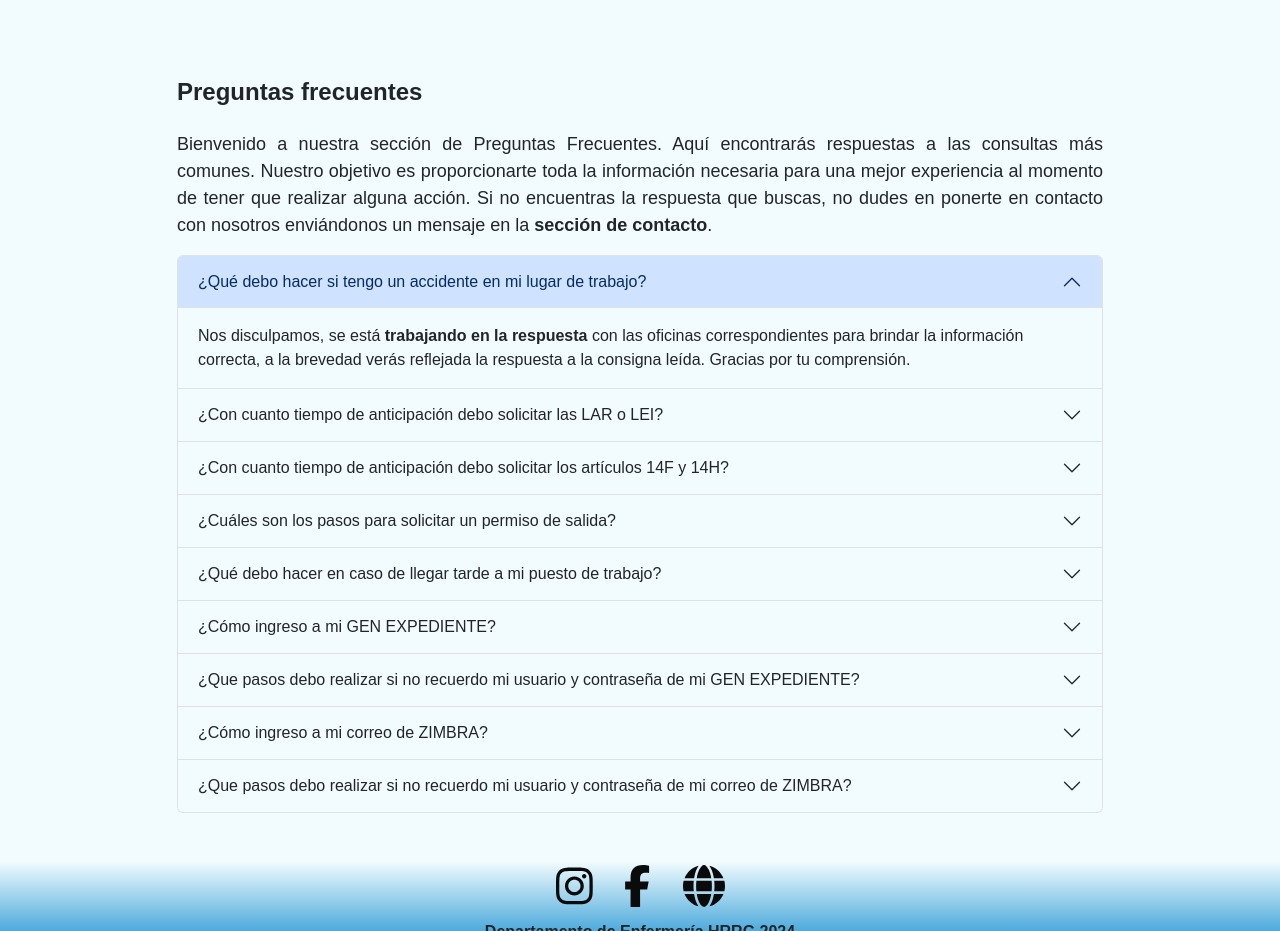
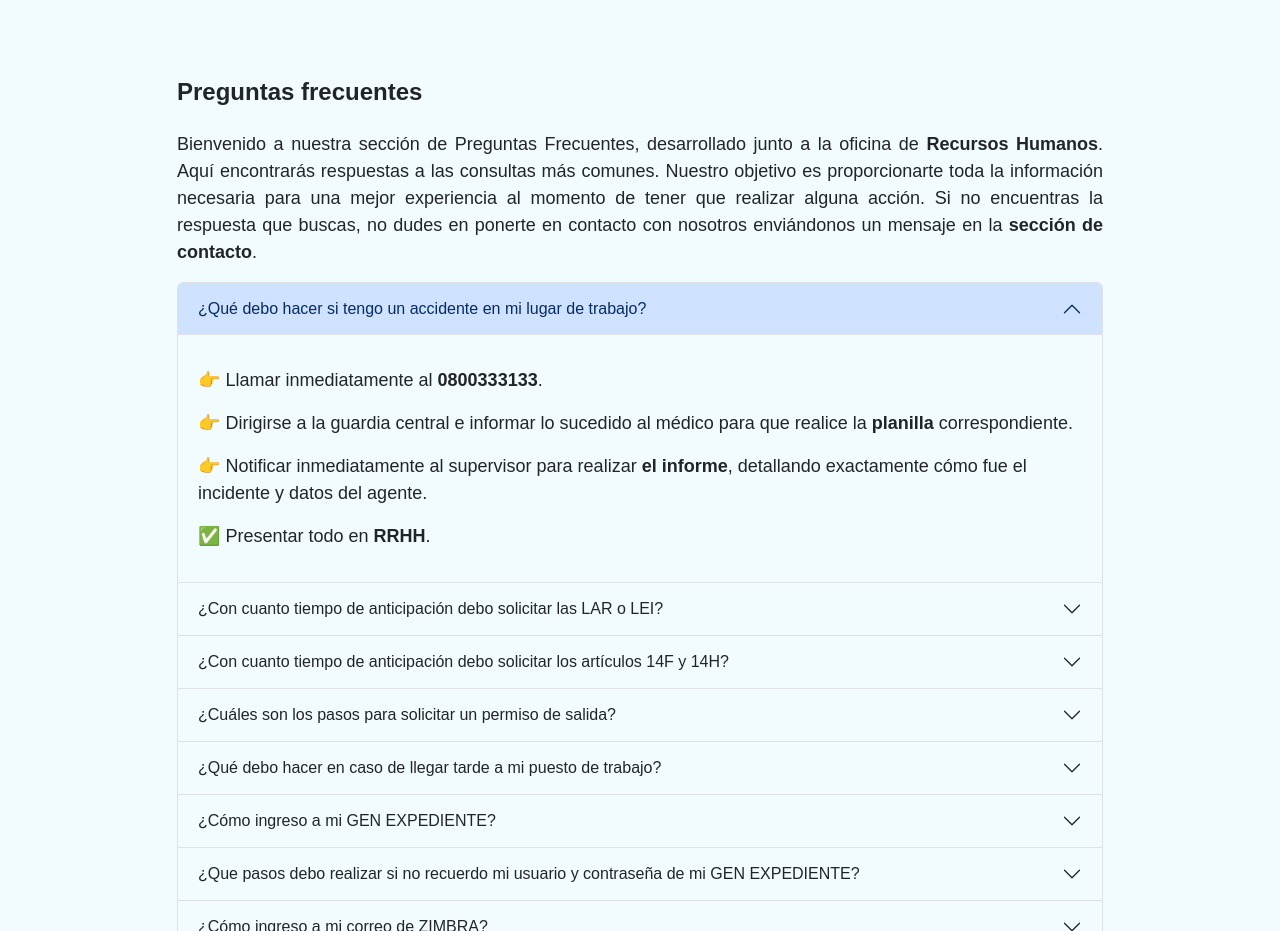
Before and after one commit to CristianSombra/NursingHRRG, a React (Vite) app: page /home in a window 1280 px wide. Shown: the part 900-1831 px from the top of the page. Built offline with nearby package versions, Linux system fonts and the light colour scheme.

Commit message:
Home.
Frequent questions updated.

```diff
--- a/src/components/homeComponents/frequentQuestions/frequentQuestions.jsx
+++ b/src/components/homeComponents/frequentQuestions/frequentQuestions.jsx
@@ -13,7 +13,18 @@ const FrequentQuestions = () => {
                     </h2>
                     <div id="collapseOne" className="accordion-collapse collapse show" aria-labelledby="headingOne" data-bs-parent="#accordion">
                         <div className="accordion-body">
-                            Nos disculpamos, se está <strong>trabajando en la respuesta</strong> con las oficinas correspondientes para brindar la información correcta, a la brevedad verás reflejada la respuesta a la consigna leída. Gracias por tu comprensión.
+                            <p className="my-3">
+                                👉 Llamar inmediatamente al <strong>0800333133</strong>.
+                            </p>
+                            <p className="my-3">
+                                👉 Dirigirse a la guardia central e informar lo sucedido al médico para que realice la <strong>planilla</strong> correspondiente.
+                            </p>
+                            <p className="my-3">
+                                👉 Notificar inmediatamente al supervisor para realizar <strong>el informe</strong>, detallando exactamente cómo fue el incidente y datos del agente.
+                            </p>
+                            <p className="my-3">
+                                ✅ Presentar todo en <strong>RRHH</strong>.
+                            </p>
                         </div>
                     </div>
                 </div>
@@ -25,26 +36,30 @@ const FrequentQuestions = () => {
                     </h2>
                     <div id="collapseTwo" className="accordion-collapse accordion-custom collapse" aria-labelledby="headingTwo" data-bs-parent="#accordion">
                         <div className="accordion-body">
-                            <p>La <strong>Licencia Anual Reglamentaria</strong> (LAR) deben solicitarse con 15 días de anticipación independientemente de la <strong>fracción</strong> que se requiera. En caso de excedido los 15 días el agente deberá consultar con su Jefe Inmediato (Jefe de servicio) y en caso de autorizarlas debe presentar una nota de <strong>fuera de término</strong>.</p>
+                            <p className="mt-3">La <strong>Licencia Anual Reglamentaria</strong> (LAR) deben solicitarse con 15 días de anticipación independientemente de la <strong>fracción</strong> que se requiera. En caso de excedido los 15 días el agente deberá consultar con su Jefe Inmediato (Jefe de servicio) y en caso de autorizarlas debe presentar una nota de <strong>fuera de término</strong>.
+                            </p>
                             <p className="my-3">
                                 ✅ Podrá ser utilizada durante todo el año.
                             </p>
-                            <p className="my-3">
+                            <p className="my-3 mb-4">
                                 🚫 No podrán adicionar en el día inmediato anterior ni posterior laborable de la Licencia Especial Invierno <strong>(LEI)</strong>.
                             </p>
-
-                            <p>Las <strong>Licencia Especial Invierno</strong> (LEI) deben solicitarse con una semana de anticipación. En caso de excedido la semana el agente deberá consultar con su Jefe Inmediato (Jefe de servicio) y en caso de autorizarlas debe presentar una nota de <strong>fuera de término</strong>.</p>
+                            <hr />
+                            <p className="mt-3">Las <strong>Licencia Especial Invierno</strong> (LEI) deben solicitarse con una semana de anticipación. En caso de excedido la semana el agente deberá consultar con su Jefe Inmediato (Jefe de servicio) y en caso de autorizarlas debe presentar una nota de <strong>fuera de término</strong>.</p>
                             <p className="my-3">
                                 ✅ Podrá ser utilizada cualquier día de la semana, como menciona en en <strong>Artículo 6° del decreto 2024</strong>.
                             </p>
                             <p className="mt-3 mb-4">
                                 🚫 No podrán adicionar en el día inmediato anterior ni posterior laborable a la LEI por razones particulares <strong>(art. 14F y 14H)</strong>, ni Licencia anual reglamentaria <strong>(LAR)</strong>.
                             </p>
-                            <div className="text-center my-4">
+                            <div className="text-center my-5">
                                 <Link to="/licenses" className="btn-custom-secondary">
                                     Ir a Licencias
                                 </Link>
                             </div>
+                            <p className="my-3">
+                                👉 Ambas licencias deben ser enviadas por <strong>GEN EXPEDIENTE</strong>.
+                            </p>
                         </div>
                     </div>
                 </div>
@@ -57,10 +72,13 @@ const FrequentQuestions = () => {
                     <div id="collapseThree" className="accordion-collapse accordion-custom collapse" aria-labelledby="headingThree" data-bs-parent="#accordion">
                         <div className="accordion-body">
                             <p className="my-3">
-                                ✅ Deben solicitarse con <strong>48 hs de anticipación</strong> al Jefe Inmediato (Jefe del Servicio) y esperar su confirmación para ser autorizadas.
+                                ✅ Deben solicitarse con <strong>48 hs de anticipación</strong> al <strong>Jefe del Servicio</strong> y esperar su confirmación para ser autorizadas.
                             </p>
                             <p className="my-3">
                                 👉 Pueden ser dadas de baja por <strong>razones de servicio.</strong>
+                            </p>
+                            <p className="my-3">
+                                ✅ En la sección de <strong>Licencias</strong> puedes descargar el <strong>PDF Editable</strong> y enviarlo a través de ZIMBRA al <strong>Jefe de servicio</strong>.
                             </p>
                             <div className="text-center my-4">
                                 <Link to="/licenses" className="btn-custom-secondary">
@@ -78,7 +96,21 @@ const FrequentQuestions = () => {
                     </h2>
                     <div id="collapseFour" className="accordion-collapse accordion-custom collapse" aria-labelledby="headingFour" data-bs-parent="#accordion">
                         <div className="accordion-body">
-                            Nos disculpamos, se está <strong>trabajando en la respuesta</strong> con las oficinas correspondientes para brindar la información correcta, a la brevedad verás reflejada la respuesta a la consigna leída. Gracias por tu comprensión.
+                            <p className="my-3">
+                                Debe solicitarse al <strong>jefe de servicio</strong> o en caso contrario al Supervisor de turno, para su autorización. Una vez autorizado completar el formulario y presentar.
+                            </p>
+                            <p className="my-3">
+                                👉 El agente debe devolverlo <strong>dentro de las 48 hs.</strong>
+                            </p>
+                            <p className="my-3">
+                                ✅ Si es por un turno medico, presenta la <strong>constancia médica</strong> del turno y <strong>no</strong> se devuelve la hora.
+                            </p>
+
+                            <div className="text-center my-4">
+                                <Link to="/licenses" className="btn-custom-secondary">
+                                    Ir a Licencias
+                                </Link>
+                            </div>
                         </div>
                     </div>
                 </div>
@@ -90,7 +122,17 @@ const FrequentQuestions = () => {
                     </h2>
                     <div id="collapseFive" className="accordion-collapse accordion-custom collapse" aria-labelledby="headingFive" data-bs-parent="#accordion">
                         <div className="accordion-body">
-                            Nos disculpamos, se está <strong>trabajando en la respuesta</strong> con las oficinas correspondientes para brindar la información correcta, a la brevedad verás reflejada la respuesta a la consigna leída. Gracias por tu comprensión.
+                            <p className="mt-3 mb-4">
+                                ✅ La llegada tarde <strong>se contempla</strong> hasta <strong>10 minutos posterior a su inicio de jornada</strong>, y se debe notificar al <strong>Departamento de Enfermería</strong>
+                            </p>
+                            <p className="mt-3 mb-4">
+                                🚫 Caso contraro quedará como llegada tarde.
+                            </p>
+                            <div className="text-center my-4">
+                                <Link to="/contact" className="btn-custom-secondary">
+                                    Ir a Contacto
+                                </Link>
+                            </div>
                         </div>
                     </div>
                 </div>
@@ -102,7 +144,12 @@ const FrequentQuestions = () => {
                     </h2>
                     <div id="collapseSix" className="accordion-collapse accordion-custom collapse" aria-labelledby="headingSix" data-bs-parent="#accordion">
                         <div className="accordion-body">
-                            Nos disculpamos, se está <strong>trabajando en la respuesta</strong> con las oficinas correspondientes para brindar la información correcta, a la brevedad verás reflejada la respuesta a la consigna leída. Gracias por tu comprensión.
+                            <p className="mt-3 mb-4">
+                                Para ingresar a tu GEN EXPEDIENTE debes utilizar el <strong>usuario y contraseña</strong> que te fue asignado para ingresar a la plataforma.
+                            </p>
+                            <p className="my-3">
+                                👉 La página para ingresar es <strong><a href="https://genexpediente.tdf.gob.ar/vub/" target="_blank">https://genexpediente.tdf.gob.ar/vub/</a></strong>
+                            </p>
                         </div>
                     </div>
                 </div>
@@ -114,7 +161,12 @@ const FrequentQuestions = () => {
                     </h2>
                     <div id="collapseSeven" className="accordion-collapse accordion-custom collapse" aria-labelledby="headingSeven" data-bs-parent="#accordion">
                         <div className="accordion-body">
-                            Nos disculpamos, se está <strong>trabajando en la respuesta</strong> con las oficinas correspondientes para brindar la información correcta, a la brevedad verás reflejada la respuesta a la consigna leída. Gracias por tu comprensión.
+                            <p className="mt-3 mb-4">
+                                En el caso que no puedas ingresar a tu GEN EXPEDIENTE debes solicitar un <strong>usuario y contraseña</strong> para ingresar a la plataforma, solicitando un <strong>ticket de asistencia</strong>.
+                            </p>
+                            <p className="my-3">
+                                👉 La página para ingresar es <strong><a href="https://ayuda.aif.gob.ar/" target="_blank">https://ayuda.aif.gob.ar/</a></strong>
+                            </p>
                         </div>
                     </div>
                 </div>
@@ -126,7 +178,12 @@ const FrequentQuestions = () => {
                     </h2>
                     <div id="collapseEight" className="accordion-collapse accordion-custom collapse" aria-labelledby="headingEight" data-bs-parent="#accordion">
                         <div className="accordion-body">
-                            Nos disculpamos, se está <strong>trabajando en la respuesta</strong> con las oficinas correspondientes para brindar la información correcta, a la brevedad verás reflejada la respuesta a la consigna leída. Gracias por tu comprensión.
+                            <p className="mt-3 mb-4">
+                                Para ingresar a tu correo ZIMBRA debes utilizar tu <strong>usuario y contraseña</strong> con el que ingresas para descargar el <strong>recibo de sueldo</strong>, para ingresar a la plataforma.
+                            </p>
+                            <p className="my-3">
+                                👉 La página para ingresar es <strong><a href="https://zimbra.tdf.gob.ar/" target="_blank">https://zimbra.tdf.gob.ar/</a></strong>
+                            </p>
                         </div>
                     </div>
                 </div>
@@ -138,7 +195,12 @@ const FrequentQuestions = () => {
                     </h2>
                     <div id="collapseNine" className="accordion-collapse accordion-custom collapse" aria-labelledby="headingNine" data-bs-parent="#accordion">
                         <div className="accordion-body">
-                            Nos disculpamos, se está <strong>trabajando en la respuesta</strong> con las oficinas correspondientes para brindar la información correcta, a la brevedad verás reflejada la respuesta a la consigna leída. Gracias por tu comprensión.
+                            <p className="mt-3 mb-4">
+                                En el caso que no puedas ingresar a tu correo ZIMBRA debes solicitar un <strong>usuario y contraseña</strong> para ingresar a la plataforma, solicitando un <strong>ticket de asistencia</strong>.
+                            </p>
+                            <p className="my-3">
+                                👉 La página para ingresar es <strong><a href="https://ayuda.aif.gob.ar/" target="_blank">https://ayuda.aif.gob.ar/</a></strong>
+                            </p>
                         </div>
                     </div>
                 </div>
--- a/src/components/licensesComponents/licensesSection1/licensesFirstSection.jsx
+++ b/src/components/licensesComponents/licensesSection1/licensesFirstSection.jsx
@@ -56,7 +56,7 @@ const LicensesFirstSection = () => {
                 </div>
                 <div className="col-12 col-md-6 col-lg-5">
                     <h4 className="fw-bold mt-3">Licencia especial invierno</h4>
-                    <p className="mb-4">Se puede tomar desde junio a noviembre de cada año. Se debe solicitar al jefe del servicio con <strong>un semana de anticiáción</strong>.</p>
+                    <p className="mb-4">Se puede tomar desde junio a noviembre de cada año. Se debe solicitar al jefe del servicio con <strong>un semana de anticipación</strong>.</p>
                     <div className="text-center text-md-center mt-3 mb-5">
                         <a href={pdfPath + "LEI.pdf"} target="_blank" rel="noreferrer" className="btn-custom">Descargar formulario</a>
                     </div>
--- a/src/views/home/home.jsx
+++ b/src/views/home/home.jsx
@@ -96,7 +96,7 @@ const Home = () => {
                         <p
                             style={{textAlign: 'justify'}}
                             >
-                            Bienvenido a nuestra sección de Preguntas Frecuentes. Aquí encontrarás respuestas a las consultas más comunes. Nuestro objetivo es proporcionarte toda la información necesaria para una mejor experiencia al momento de tener que realizar alguna acción. Si no encuentras la respuesta que buscas, no dudes en ponerte en contacto con nosotros enviándonos un mensaje en la <strong>sección de contacto</strong>.
+                            Bienvenido a nuestra sección de Preguntas Frecuentes, desarrollado junto a la oficina de <strong>Recursos Humanos</strong>. Aquí encontrarás respuestas a las consultas más comunes. Nuestro objetivo es proporcionarte toda la información necesaria para una mejor experiencia al momento de tener que realizar alguna acción. Si no encuentras la respuesta que buscas, no dudes en ponerte en contacto con nosotros enviándonos un mensaje en la <strong>sección de contacto</strong>.
                         </p>
                     </div>
 
```
